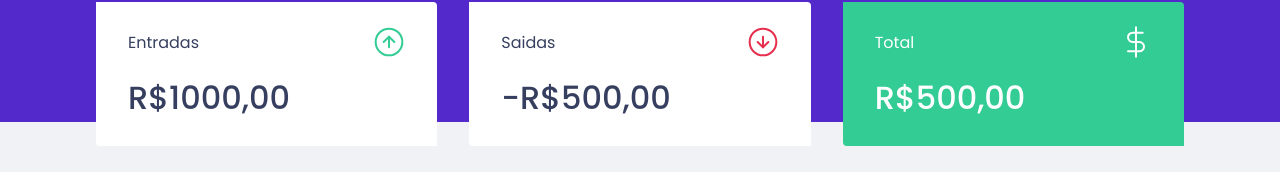
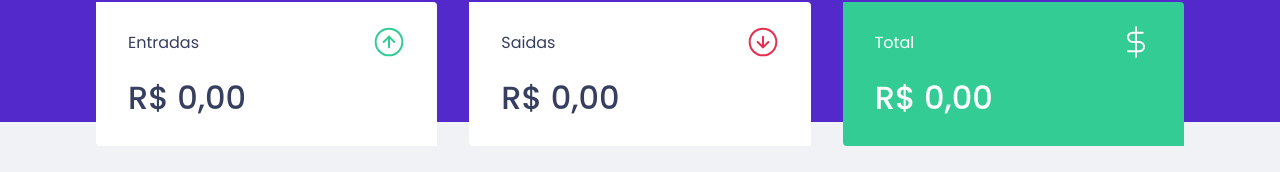
Before and after one commit to cjbrookes/dtmoney, a React (Create React App) app: page / in a window 1280 px wide. Shown: the part 118-290 px from the top of the page. Built offline with nearby package versions, Linux system fonts and the light colour scheme; no server answers; what miragejs would draw is missing.

Commit message:
Calculating summary

```diff
--- a/src/components/Summary/index.tsx
+++ b/src/components/Summary/index.tsx
@@ -9,7 +9,22 @@
 export function Summary() {
     const { transactions } = useContext(TransactionsContext);
 
-    console.log(transactions);
+//calculating totals:
+    const summary = transactions.reduce((acc, transaction) => {
+        if (transaction.type === 'deposit') {
+            acc.deposits += transaction.amount;
+            acc.total += transaction.amount;
+        } else {
+            acc.withdraws += transaction.amount;
+            acc.total -= transaction.amount;
+        }
+
+        return acc;
+    }, {
+        deposits: 0,
+        withdraws: 0,
+        total: 0,
+    })
 
     return (
         <Container>
@@ -18,21 +33,36 @@
                     <p>Entradas</p>
                     <img src={incomeImg} alt="Entradas" />
                 </header>
-                <strong>R$1000,00</strong>
+                <strong>
+                {new Intl.NumberFormat('pt-BR', {
+                        style: 'currency',
+                        currency: 'BRL'
+                     }).format(summary.deposits)}
+                </strong>
             </div>
             <div>
                 <header>
                     <p>Saidas</p>
                     <img src={outcomeImg} alt="Saidas" />
                 </header>
-                <strong>-R$500,00</strong>
+                <strong>
+                {new Intl.NumberFormat('pt-BR', {
+                        style: 'currency',
+                        currency: 'BRL'
+                     }).format(summary.withdraws)}
+                </strong>
             </div>
             <div className="highlight-background">
                 <header>
                     <p>Total</p>
                     <img src={totalImg} alt="Total" />
                 </header>
-                <strong>R$500,00</strong>
+                <strong>
+                {new Intl.NumberFormat('pt-BR', {
+                        style: 'currency',
+                        currency: 'BRL'
+                     }).format(summary.total)}
+                </strong>
             </div>
 
 
```
